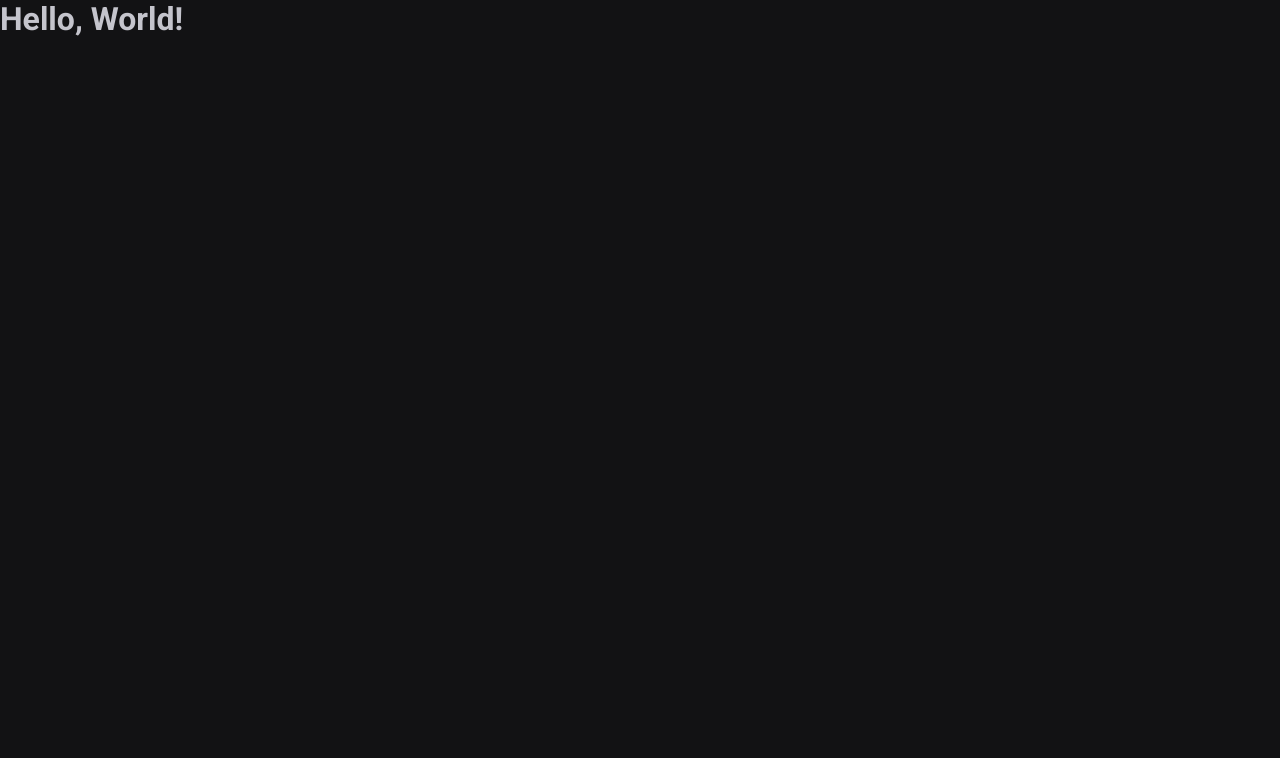
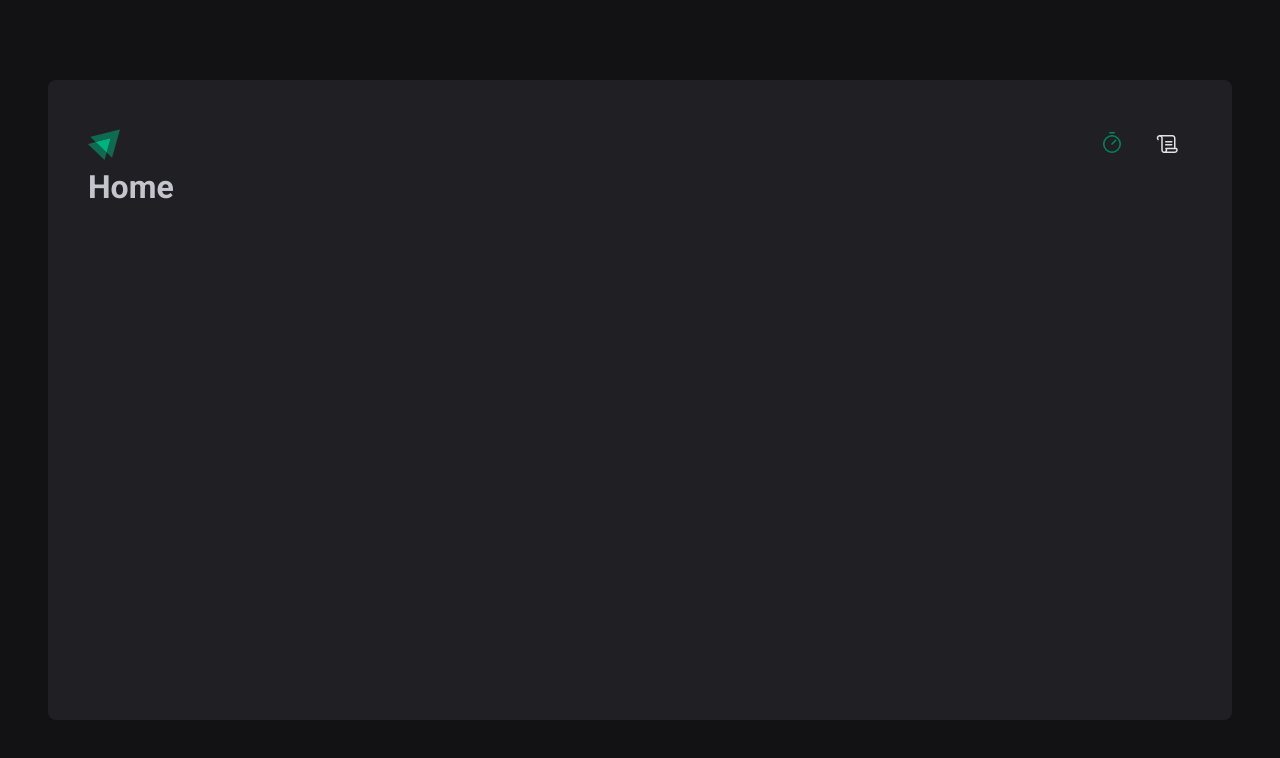
Before and after one commit to mariosantosdev/ignite-timer, a React (Vite) app: page / in a window 1280 px wide. Shown: the top 758 px of the page. Built offline with nearby package versions, Linux system fonts and the light colour scheme.

Commit message:
setup routes of react router dom

```diff
--- a/src/App.tsx
+++ b/src/App.tsx
@@ -1,13 +1,17 @@
+import { BrowserRouter } from "react-router-dom";
 import { ThemeProvider } from "styled-components";
+import { Router } from "./Router";
 import { GlobalStyle } from "./styles/global";
 import { defaultTheme } from "./styles/themes/default";
 
 export function App() {
   return (
-    <ThemeProvider theme={defaultTheme}>
-      <h1>Hello, World!</h1>
+    <BrowserRouter>
+      <ThemeProvider theme={defaultTheme}>
+        <Router />
 
-      <GlobalStyle />
-    </ThemeProvider>
+        <GlobalStyle />
+      </ThemeProvider>
+    </BrowserRouter>
   );
 }
--- /dev/null
+++ b/src/Router.tsx
@@ -0,0 +1,15 @@
+import { Routes, Route } from "react-router-dom";
+import { DefaultLayout } from "./layouts/DefaultLayout";
+import { History } from "./pages/History";
+import { Home } from "./pages/Home";
+
+export function Router() {
+  return (
+    <Routes>
+      <Route path="/" element={<DefaultLayout />}>
+        <Route path="/" element={<Home />} />
+        <Route path="/history" element={<History />} />
+      </Route>
+    </Routes>
+  );
+}
```
